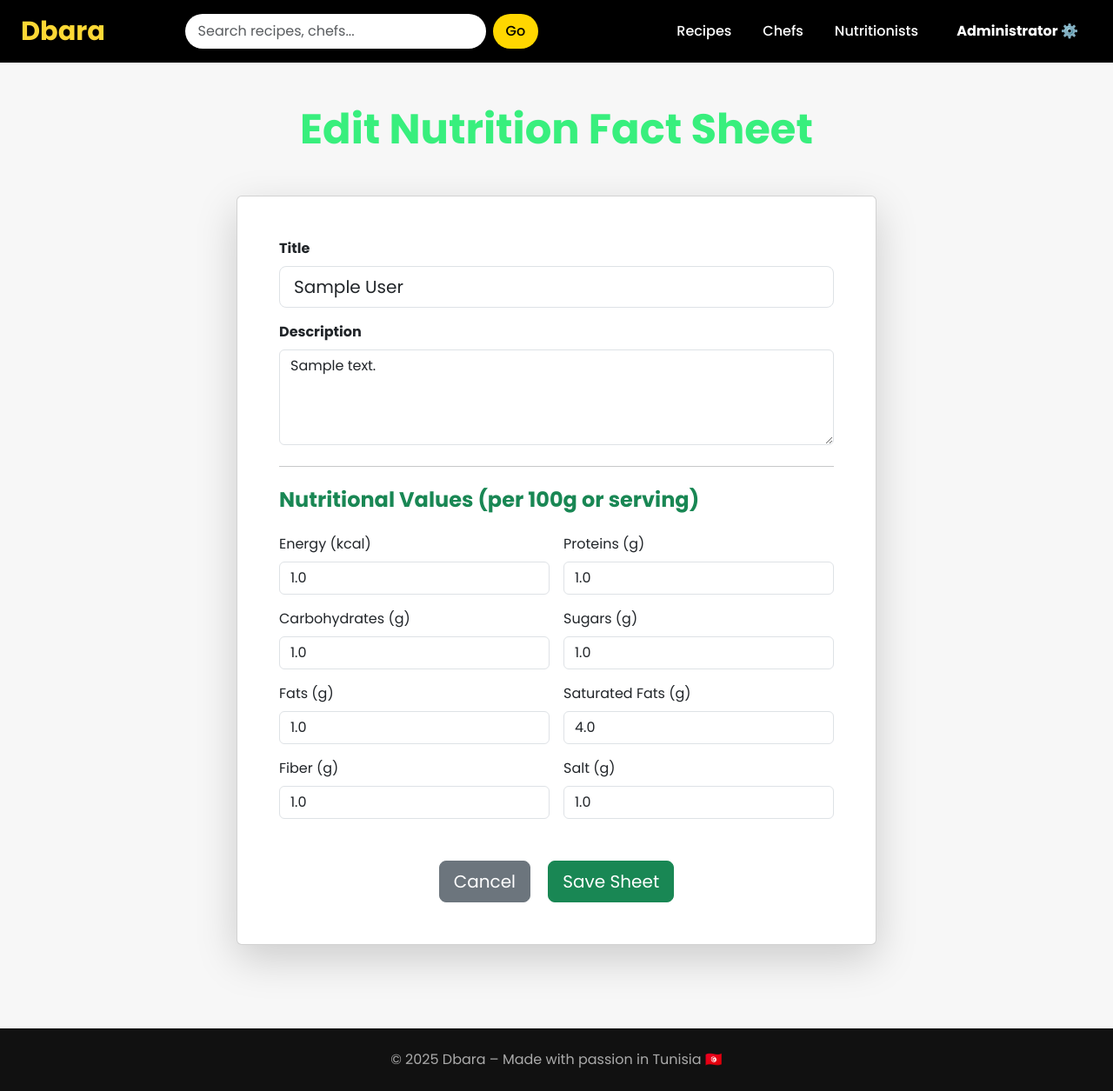
After one commit to AhmedSalah-20/Dbara, a Django app: page /fiches/1/edit/ in a window 1280 px wide. The commit adds this page. Shown: the whole page at 87% size. Run offline with Django 5.2, Linux system fonts and the light colour scheme; a user stored in the database is signed in; tables that the repository leaves empty hold one stand-in row (values such as "Sample post").

Commit message:
nutrition sheet

```diff
--- a/accounts/models.py
+++ b/accounts/models.py
@@ -160,3 +160,29 @@ class RecipeAnalysis(models.Model):
 
     class Meta:
         ordering = ['-analyzed_at']
+
+
+
+class NutritionFactSheet(models.Model):
+    nutritionist = models.ForeignKey(User, on_delete=models.CASCADE, related_name='nutrition_sheets')
+    title = models.CharField(max_length=200)
+    description = models.TextField()
+    # Champs nutritionnels détaillés (par 100g ou portion)
+    energy_kcal = models.DecimalField(max_digits=6, decimal_places=1, null=True, blank=True)
+    proteins = models.DecimalField(max_digits=5, decimal_places=1, null=True, blank=True)
+    carbs = models.DecimalField(max_digits=5, decimal_places=1, null=True, blank=True)
+    sugars = models.DecimalField(max_digits=5, decimal_places=1, null=True, blank=True)
+    fats = models.DecimalField(max_digits=5, decimal_places=1, null=True, blank=True)
+    saturated_fats = models.DecimalField(max_digits=5, decimal_places=1, null=True, blank=True)
+    fiber = models.DecimalField(max_digits=5, decimal_places=1, null=True, blank=True)
+    salt = models.DecimalField(max_digits=5, decimal_places=1, null=True, blank=True)
+    created_at = models.DateTimeField(auto_now_add=True)
+    updated_at = models.DateTimeField(auto_now=True)
+
+    def __str__(self):
+        return self.title
+
+    class Meta:
+        ordering = ['-created_at']
+        verbose_name = "Nutrition Fact Sheet"
+        verbose_name_plural = "Nutrition Fact Sheets"
--- a/accounts/urls.py
+++ b/accounts/urls.py
@@ -58,4 +58,14 @@ path('notifications/', views.notifications, name='notifications'),
 path('analyze/', views.nutritionist_analyze, name='nutritionist_analyze'),
 path('analyze/<int:pk>/', views.analyze_recipe, name='analyze_recipe'),
 
+
+path('fiches/', views.nutritionist_fiches, name='nutritionist_fiches'),
+path('fiches/create/', views.create_nutrition_sheet, name='create_nutrition_sheet'),
+path('fiches/<int:pk>/edit/', views.edit_nutrition_sheet, name='edit_nutrition_sheet'),
+path('fiches/<int:pk>/delete/', views.delete_nutrition_sheet, name='delete_nutrition_sheet'),
+
+path('nutrition-library/', views.public_nutrition_library, name='public_nutrition_library'),
+path('nutrition-sheet/<int:pk>/', views.public_nutrition_sheet_detail, name='public_nutrition_sheet_detail'),
+path('nutritionist/<int:user_id>/sheets/', views.nutritionist_sheets, name='nutritionist_sheets'),
+
 ]
--- a/accounts/views.py
+++ b/accounts/views.py
@@ -10,7 +10,7 @@ from django.db import transaction
 from django.conf import settings
 from django.core.mail import send_mail
 from django.views.decorators.cache import never_cache
-from .models import UserProfile, Recipe, RecipeImage, Comment, Rating, Favorite, Notification, RecipeAnalysis
+from .models import UserProfile, Recipe, RecipeImage, Comment, Rating, Favorite, Notification, RecipeAnalysis, NutritionFactSheet
 from django.urls import reverse
 import google.generativeai as genai
 from django.db.models import Avg
@@ -441,10 +441,16 @@ def chefs_list(request):
 
 
 def nutritionists_list(request):
-    nutritionists = UserProfile.objects.filter(role='nutritionist').select_related('user')
-    context = {'nutritionists': nutritionists, 'page_title': 'Our Nutritionists 🥗'}
+    # On charge les nutritionnistes via User pour avoir accès à nutrition_sheets
+    nutritionists = User.objects.filter(
+        userprofile__role='nutritionist'
+    ).select_related('userprofile').prefetch_related('nutrition_sheets')
+
+    context = {
+        'nutritionists': nutritionists,
+        'page_title': 'Our Nutritionists 🥗'
+    }
     return render(request, 'public/nutritionists_list.html', context)
-
 
 def public_recipes(request):
     recipes = Recipe.objects.filter(is_approved=True).select_related('author').prefetch_related('images').order_by('-created_at')
@@ -746,3 +752,106 @@ def analyze_recipe(request, pk):
         'analysis': analysis,
     }
     return render(request, 'nutritionist/analyze_recipe.html', context)
+
+
+
+
+@never_cache
+@login_required
+def nutritionist_fiches(request):
+    if request.user.userprofile.role != 'nutritionist':
+        messages.error(request, "Access restricted to nutritionists.")
+        return redirect('accounts:home')
+
+    sheets = NutritionFactSheet.objects.filter(nutritionist=request.user)
+    context = {'sheets': sheets}
+    return render(request, 'nutritionist/fiches_list.html', context)
+
+
+@never_cache
+@login_required
+def create_nutrition_sheet(request):
+    if request.user.userprofile.role != 'nutritionist':
+        messages.error(request, "Access restricted to nutritionists.")
+        return redirect('accounts:home')
+
+    if request.method == 'POST':
+        sheet = NutritionFactSheet.objects.create(
+            nutritionist=request.user,
+            title=request.POST['title'],
+            description=request.POST['description'],
+            energy_kcal=request.POST.get('energy_kcal') or None,
+            proteins=request.POST.get('proteins') or None,
+            carbs=request.POST.get('carbs') or None,
+            sugars=request.POST.get('sugars') or None,
+            fats=request.POST.get('fats') or None,
+            saturated_fats=request.POST.get('saturated_fats') or None,
+            fiber=request.POST.get('fiber') or None,
+            salt=request.POST.get('salt') or None,
+        )
+        messages.success(request, "Nutrition fact sheet created successfully!")
+        return redirect('accounts:nutritionist_fiches')
+
+    return render(request, 'nutritionist/create_sheet.html')
+
+
+@never_cache
+@login_required
+def edit_nutrition_sheet(request, pk):
+    sheet = get_object_or_404(NutritionFactSheet, pk=pk, nutritionist=request.user)
+
+    if request.method == 'POST':
+        sheet.title = request.POST['title']
+        sheet.description = request.POST['description']
+        sheet.energy_kcal = request.POST.get('energy_kcal') or None
+        sheet.proteins = request.POST.get('proteins') or None
+        sheet.carbs = request.POST.get('carbs') or None
+        sheet.sugars = request.POST.get('sugars') or None
+        sheet.fats = request.POST.get('fats') or None
+        sheet.saturated_fats = request.POST.get('saturated_fats') or None
+        sheet.fiber = request.POST.get('fiber') or None
+        sheet.salt = request.POST.get('salt') or None
+        sheet.save()
+        messages.success(request, "Nutrition fact sheet updated successfully!")
+        return redirect('accounts:nutritionist_fiches')
+
+    context = {'sheet': sheet}  # On passe 'sheet' pour que le formulaire soit pré-rempli
+    return render(request, 'nutritionist/create_sheet.html', context)
+
+
+@never_cache
+@login_required
+def delete_nutrition_sheet(request, pk):
+    sheet = get_object_or_404(NutritionFactSheet, pk=pk, nutritionist=request.user)
+    if request.method == 'POST':
+        sheet.delete()
+        messages.success(request, "Nutrition fact sheet deleted.")
+        return redirect('accounts:nutritionist_fiches')
+    return render(request, 'nutritionist/delete_sheet.html', {'sheet': sheet})
+
+def public_nutrition_library(request):
+    sheets = NutritionFactSheet.objects.all().select_related('nutritionist')
+    context = {
+        'sheets': sheets,
+        'page_title': 'Nutrition Library',
+    }
+    return render(request, 'public/nutrition_library.html', context)
+
+
+def public_nutrition_sheet_detail(request, pk):
+    sheet = get_object_or_404(NutritionFactSheet, pk=pk)
+    context = {
+        'sheet': sheet,
+        'page_title': sheet.title,
+    }
+    return render(request, 'public/nutrition_sheet_detail.html', context)
+
+def nutritionist_sheets(request, user_id):
+    nutritionist = get_object_or_404(User, pk=user_id, userprofile__role='nutritionist')
+    sheets = NutritionFactSheet.objects.filter(nutritionist=nutritionist)
+    context = {
+        'nutritionist': nutritionist,
+        'sheets': sheets,
+        'page_title': f"Nutrition Sheets by Dr. {nutritionist.username}",
+    }
+    return render(request, 'public/nutritionist_sheets.html', context)
--- a/templates/base/base.html
+++ b/templates/base/base.html
@@ -55,6 +55,7 @@
                 <li class="nav-item"><a class="nav-link" href="{% url 'accounts:chefs_list' %}">Chefs</a></li>
                 <li class="nav-item"><a class="nav-link" href="{% url 'accounts:nutritionists_list' %}">Nutritionists</a></li>
 
+
                 {% if user.is_authenticated %}
                     {% if user.is_staff or user.is_superuser %}
                         <li class="nav-item">
--- /dev/null
+++ b/templates/nutritionist/create_sheet.html
@@ -0,0 +1,76 @@
+<!-- templates/nutritionist/create_sheet.html -->
+{% extends 'base/base.html' %}
+{% load static %}
+
+{% block title %}{% if sheet %}Edit{% else %}Create{% endif %} Nutrition Fact Sheet - Dbara{% endblock %}
+
+{% block content %}
+<div class="container py-5">
+    <h1 class="display-5 fw-bold text-center mb-5" style="color:#38ef7d;">
+        {% if sheet %}Edit{% else %}Create New{% endif %} Nutrition Fact Sheet
+    </h1>
+
+    <div class="row justify-content-center">
+        <div class="col-lg-8">
+            <div class="card shadow-lg">
+                <div class="card-body p-5">
+                    <form method="POST">
+                        {% csrf_token %}
+                        <div class="mb-3">
+                            <label class="form-label fw-bold">Title</label>
+                            <input type="text" name="title" class="form-control form-control-lg" value="{{ sheet.title|default:'' }}" required>
+                        </div>
+                        <div class="mb-3">
+                            <label class="form-label fw-bold">Description</label>
+                            <textarea name="description" class="form-control" rows="4" required>{{ sheet.description|default:'' }}</textarea>
+                        </div>
+
+                        <hr class="my-4">
+
+                        <h4 class="fw-bold mb-4 text-success">Nutritional Values (per 100g or serving)</h4>
+                        <div class="row g-3">
+                            <div class="col-md-6">
+                                <label class="form-label">Energy (kcal)</label>
+                                <input type="number" step="0.1" name="energy_kcal" class="form-control" value="{{ sheet.energy_kcal|default:'' }}">
+                            </div>
+                            <div class="col-md-6">
+                                <label class="form-label">Proteins (g)</label>
+                                <input type="number" step="0.1" name="proteins" class="form-control" value="{{ sheet.proteins|default:'' }}">
+                            </div>
+                            <div class="col-md-6">
+                                <label class="form-label">Carbohydrates (g)</label>
+                                <input type="number" step="0.1" name="carbs" class="form-control" value="{{ sheet.carbs|default:'' }}">
+                            </div>
+                            <div class="col-md-6">
+                                <label class="form-label">Sugars (g)</label>
+                                <input type="number" step="0.1" name="sugars" class="form-control" value="{{ sheet.sugars|default:'' }}">
+                            </div>
+                            <div class="col-md-6">
+                                <label class="form-label">Fats (g)</label>
+                                <input type="number" step="0.1" name="fats" class="form-control" value="{{ sheet.fats|default:'' }}">
+                            </div>
+                            <div class="col-md-6">
+                                <label class="form-label">Saturated Fats (g)</label>
+                                <input type="number" step="0.1" name="saturated_fats" class="form-control" value="{{ sheet.saturated_fats|default:'' }}">
+                            </div>
+                            <div class="col-md-6">
+                                <label class="form-label">Fiber (g)</label>
+                                <input type="number" step="0.1" name="fiber" class="form-control" value="{{ sheet.fiber|default:'' }}">
+                            </div>
+                            <div class="col-md-6">
+                                <label class="form-label">Salt (g)</label>
+                                <input type="number" step="0.1" name="salt" class="form-control" value="{{ sheet.salt|default:'' }}">
+                            </div>
+                        </div>
+
+                        <div class="text-center mt-5">
+                            <a href="{% url 'accounts:nutritionist_fiches' %}" class="btn btn-secondary btn-lg me-3">Cancel</a>
+                            <button type="submit" class="btn btn-success btn-lg">Save Sheet</button>
+                        </div>
+                    </form>
+                </div>
+            </div>
+        </div>
+    </div>
+</div>
+{% endblock %}
```
Also changed, not shown: templates/nutritionist/delete_sheet.html (added, +37 -0 lines), templates/nutritionist/fiches.html (deleted, +0 -12 lines), templates/nutritionist/fiches_list.html (added, +53 -0 lines), templates/public/nutrition_library.html (added, +51 -0 lines), templates/public/nutrition_sheet_detail.html (added, +67 -0 lines), templates/public/nutritionist_sheets.html (added, +54 -0 lines), templates/public/nutritionists_list.html (+42 -16 lines), accounts/migrations/0017_nutritionfactsheet.py (added).
